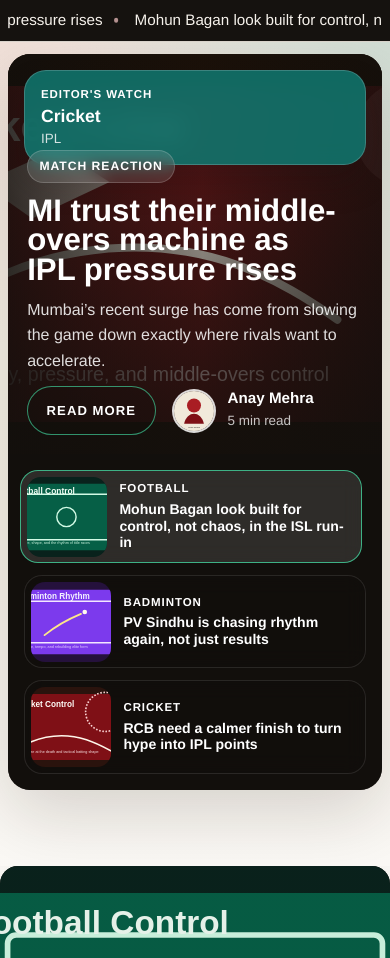
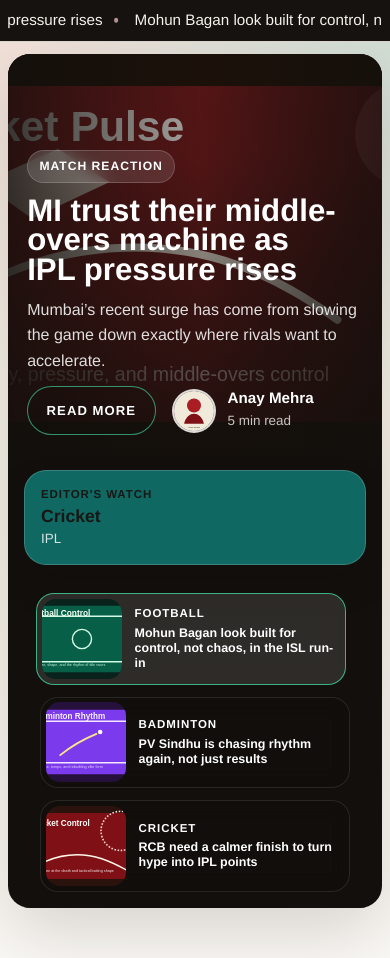
Before and after one commit to kamesh69/sports-rivelry, a Next.js app: page / in a window 390 px wide. Shown: the part 215-1173 px from the top of the page. Built offline with nearby package versions, Linux system fonts and the light colour scheme; no server answers.

Commit message:
Fix homepage showcase sidebar spacing

```diff
--- a/app/globals.css
+++ b/app/globals.css
@@ -573,17 +573,18 @@
 }
 
 .home-showcase__content,
-.home-showcase__watch {
+.home-showcase__sidebar {
   position: absolute;
   z-index: 1;
 }
 
 .home-showcase__content {
   left: clamp(1.2rem, 3vw, 2rem);
-  right: min(18rem, 20vw);
+  right: clamp(12rem, 18vw, 15rem);
   bottom: clamp(1.2rem, 3vw, 2rem);
   display: grid;
   gap: 0.95rem;
+  max-width: min(44rem, calc(100% - 16rem));
 }
 
 .home-showcase__eyebrow {
@@ -615,12 +616,18 @@
   font-size: clamp(1rem, 1.9vw, 1.2rem);
 }
 
-.home-showcase__watch {
+.home-showcase__sidebar {
   top: clamp(1rem, 2.5vw, 1.8rem);
   right: clamp(1rem, 2.5vw, 1.8rem);
   display: grid;
+  gap: 0.85rem;
+  width: clamp(9rem, 11vw, 11rem);
+}
+
+.home-showcase__watch {
+  display: grid;
   gap: 0.18rem;
-  min-width: 12rem;
+  min-width: 0;
   padding: 0.9rem 1rem;
   border-radius: 22px;
   background: rgba(15, 118, 110, 0.88);
@@ -705,19 +712,15 @@
 }
 
 .home-showcase__rail {
-  position: absolute;
-  top: 6.3rem;
-  right: clamp(1rem, 2.5vw, 1.8rem);
-  z-index: 1;
   display: grid;
   gap: 0.75rem;
-  width: min(11rem, 18vw);
+  width: 100%;
 }
 
 .home-showcase__rail-item {
   display: grid;
   gap: 0.5rem;
-  padding: 0.35rem;
+  padding: 0.3rem;
   border-radius: 18px;
   background: rgba(18, 15, 12, 0.26);
   border: 1px solid rgba(255, 255, 255, 0.1);
@@ -738,7 +741,7 @@
 .home-showcase__rail-image {
   width: 100%;
   height: auto;
-  aspect-ratio: 1 / 1;
+  aspect-ratio: 4 / 3;
   object-fit: cover;
   border-radius: 14px;
   display: block;
@@ -752,7 +755,11 @@
 }
 
 .home-showcase__rail-copy strong {
-  font-size: 0.88rem;
+  font-size: 0.78rem;
+  display: -webkit-box;
+  overflow: hidden;
+  -webkit-box-orient: vertical;
+  -webkit-line-clamp: 3;
 }
 
 .story-card,
@@ -1549,11 +1556,7 @@
     grid-template-columns: 1fr;
   }
 
-  .home-showcase__content {
-    right: clamp(1.2rem, 3vw, 2rem);
-  }
-
-  .home-showcase__watch,
+  .home-showcase__sidebar,
   .home-showcase__rail {
     position: static;
   }
@@ -1571,6 +1574,11 @@
     grid-template-columns: repeat(3, minmax(0, 1fr));
     padding: 1rem;
     background: linear-gradient(180deg, rgba(18, 15, 12, 0.96), rgba(18, 15, 12, 0.82));
+  }
+
+  .home-showcase__sidebar {
+    width: auto;
+    padding: 1rem 1rem 0;
   }
 
   .nav-bar {
@@ -1647,6 +1655,7 @@
 
   .home-showcase__content {
     right: 1.2rem;
+    max-width: none;
     gap: 0.8rem;
   }
 
@@ -1655,8 +1664,12 @@
   }
 
   .home-showcase__watch {
-    margin: 1rem 1rem 0;
     min-width: 0;
+  }
+
+  .home-showcase__sidebar {
+    padding: 1rem 1rem 0;
+    gap: 0.75rem;
   }
 
   .home-showcase__rail {
--- a/components/home-showcase.tsx
+++ b/components/home-showcase.tsx
@@ -25,11 +25,6 @@
             sizes="(max-width: 720px) 100vw, 72vw"
           />
           <div className="home-showcase__overlay" />
-          <div className="home-showcase__watch">
-            <span className="home-showcase__watch-label">Editor&apos;s watch</span>
-            <strong>{featured.sport.name}</strong>
-            <span>{featured.league?.name || "Top story"}</span>
-          </div>
           <div className="home-showcase__content">
             <span className="home-showcase__eyebrow">Match reaction</span>
             <h1>{featured.title}</h1>
@@ -53,8 +48,15 @@
           </div>
         </Link>
 
+        <aside className="home-showcase__sidebar" aria-label="More featured stories">
+          <div className="home-showcase__watch">
+            <span className="home-showcase__watch-label">Editor&apos;s watch</span>
+            <strong>{featured.sport.name}</strong>
+            <span>{featured.league?.name || "Top story"}</span>
+          </div>
+
           {spotlightArticles.length ? (
-          <aside className="home-showcase__rail" aria-label="More featured stories">
+            <div className="home-showcase__rail">
               {spotlightArticles.map((article, index) => (
                 <Link
                   key={article.id}
@@ -67,7 +69,7 @@
                     width={article.featuredImage.width}
                     height={article.featuredImage.height}
                     className="home-showcase__rail-image"
-                  sizes="(max-width: 1100px) 30vw, 12vw"
+                    sizes="(max-width: 1100px) 28vw, 10vw"
                   />
                   <div className="home-showcase__rail-copy">
                     <span>{article.sport.name}</span>
@@ -75,8 +77,9 @@
                   </div>
                 </Link>
               ))}
+            </div>
+          ) : null}
         </aside>
-        ) : null}
       </div>
     </section>
   );
```
Lines whose indentation alone changed are shown as unchanged.
